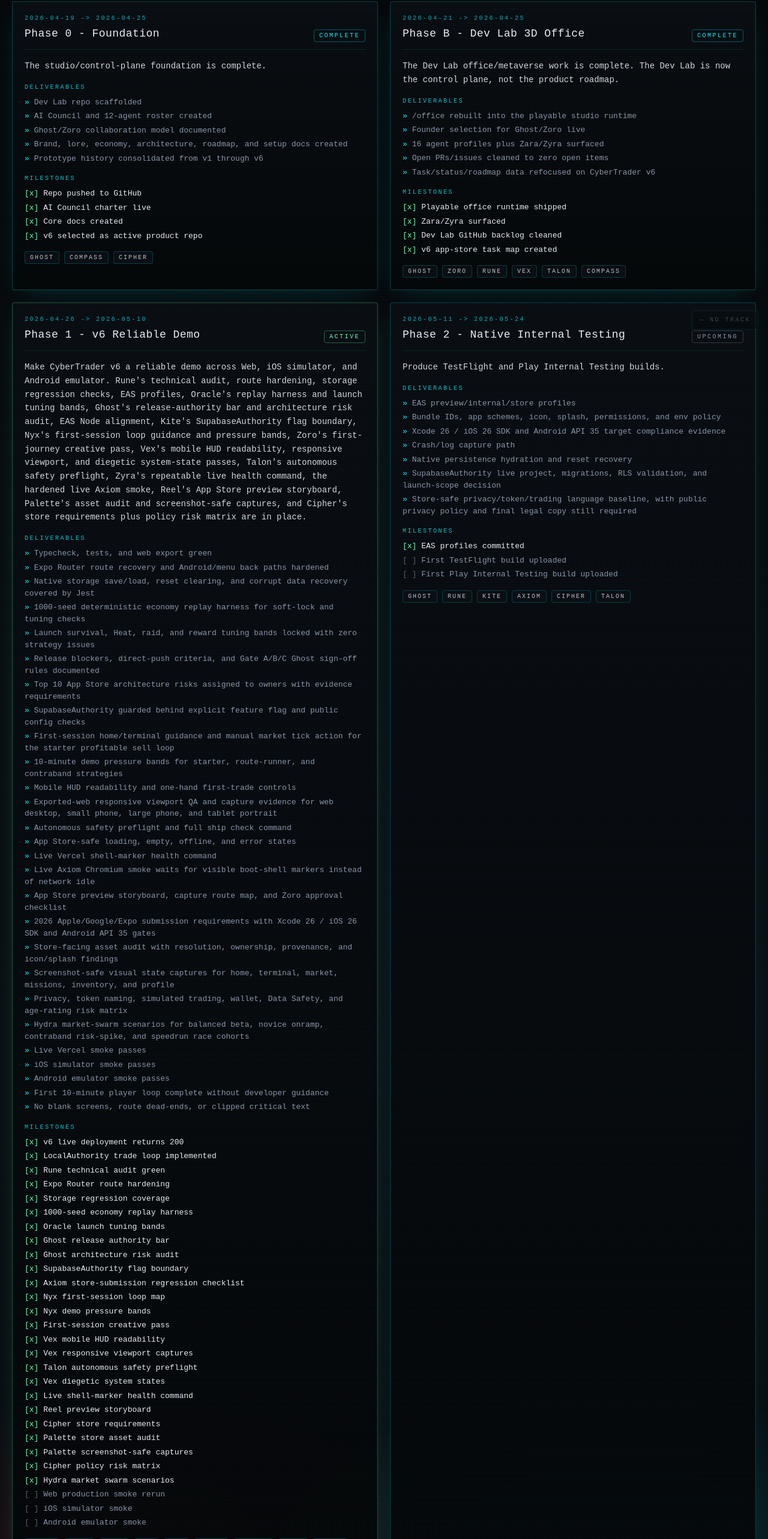
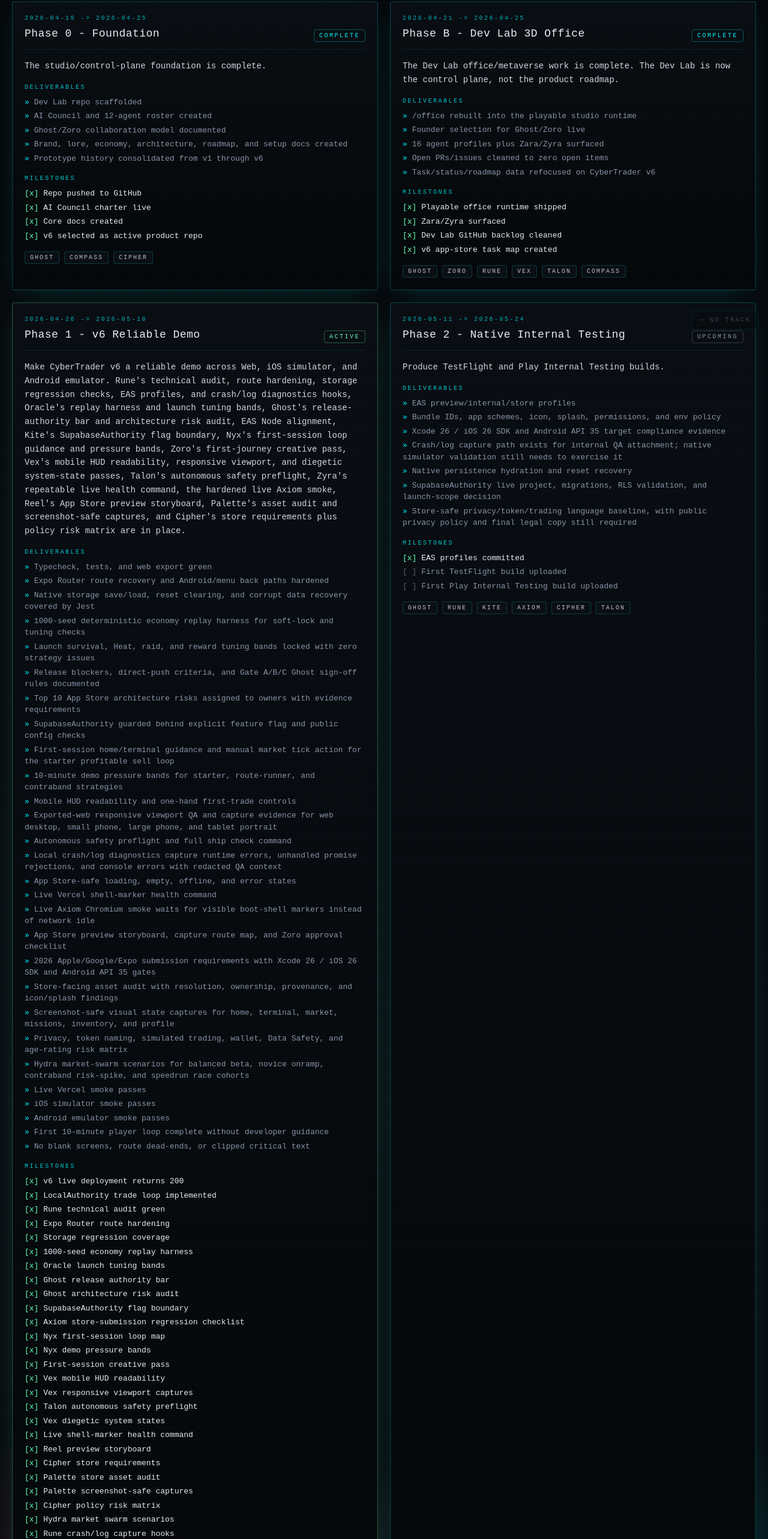
Before and after one commit to GHX5T-SOL/Dev-lab-of-CyberTrader-Age-of-Pantheon-, a Next.js app in the folder web/: page /office/roadmap in a window 1280 px wide. Shown: the part 234-2800 px from the top of the page at 60% size. Built offline with nearby package versions, Linux system fonts and the light colour scheme; no server answers.

Commit message:
rune-p1-005 rune: sync crash log capture status

```diff
--- a/web/src/data/roadmap.ts
+++ b/web/src/data/roadmap.ts
@@ -71,7 +71,7 @@
     dates: "2026-04-26 -> 2026-05-10",
     status: "active",
     summary:
-      "Make CyberTrader v6 a reliable demo across Web, iOS simulator, and Android emulator. Rune's technical audit, route hardening, storage regression checks, EAS profiles, Oracle's replay harness and launch tuning bands, Ghost's release-authority bar and architecture risk audit, EAS Node alignment, Kite's SupabaseAuthority flag boundary, Nyx's first-session loop guidance and pressure bands, Zoro's first-journey creative pass, Vex's mobile HUD readability, responsive viewport, and diegetic system-state passes, Talon's autonomous safety preflight, Zyra's repeatable live health command, the hardened live Axiom smoke, Reel's App Store preview storyboard, Palette's asset audit and screenshot-safe captures, and Cipher's store requirements plus policy risk matrix are in place.",
+      "Make CyberTrader v6 a reliable demo across Web, iOS simulator, and Android emulator. Rune's technical audit, route hardening, storage regression checks, EAS profiles, and crash/log diagnostics hooks, Oracle's replay harness and launch tuning bands, Ghost's release-authority bar and architecture risk audit, EAS Node alignment, Kite's SupabaseAuthority flag boundary, Nyx's first-session loop guidance and pressure bands, Zoro's first-journey creative pass, Vex's mobile HUD readability, responsive viewport, and diegetic system-state passes, Talon's autonomous safety preflight, Zyra's repeatable live health command, the hardened live Axiom smoke, Reel's App Store preview storyboard, Palette's asset audit and screenshot-safe captures, and Cipher's store requirements plus policy risk matrix are in place.",
     deliverables: [
       "Typecheck, tests, and web export green",
       "Expo Router route recovery and Android/menu back paths hardened",
@@ -86,6 +86,7 @@
       "Mobile HUD readability and one-hand first-trade controls",
       "Exported-web responsive viewport QA and capture evidence for web desktop, small phone, large phone, and tablet portrait",
       "Autonomous safety preflight and full ship check command",
+      "Local crash/log diagnostics capture runtime errors, unhandled promise rejections, and console errors with redacted QA context",
       "App Store-safe loading, empty, offline, and error states",
       "Live Vercel shell-marker health command",
       "Live Axiom Chromium smoke waits for visible boot-shell markers instead of network idle",
@@ -127,6 +128,7 @@
       { label: "Palette screenshot-safe captures", done: true },
       { label: "Cipher policy risk matrix", done: true },
       { label: "Hydra market swarm scenarios", done: true },
+      { label: "Rune crash/log capture hooks", done: true },
       { label: "Web production smoke rerun", done: false },
       { label: "iOS simulator smoke", done: false },
       { label: "Android emulator smoke", done: false },
@@ -143,7 +145,7 @@
       "EAS preview/internal/store profiles",
       "Bundle IDs, app schemes, icon, splash, permissions, and env policy",
       "Xcode 26 / iOS 26 SDK and Android API 35 target compliance evidence",
-      "Crash/log capture path",
+      "Crash/log capture path exists for internal QA attachment; native simulator validation still needs to exercise it",
       "Native persistence hydration and reset recovery",
       "SupabaseAuthority live project, migrations, RLS validation, and launch-scope decision",
       "Store-safe privacy/token/trading language baseline, with public privacy policy and final legal copy still required",
--- a/web/src/data/status.ts
+++ b/web/src/data/status.ts
@@ -40,12 +40,13 @@
     "Rune completed route hardening: protected deep links recover after hydration and menu/Android back actions have safe fallbacks",
     "Rune started persistence reliability coverage: native storage save/load, reset clearing, and corrupt JSON recovery are covered by Jest and documented in v6",
     "Rune completed EAS profiles for preview, iOS simulator, internal, store, and production build paths",
+    "Rune completed crash/log capture hooks with redacted local diagnostics and QA session context export; v6 ship:check passes with 123/123 Jest tests",
     "Oracle completed the 1000-seed economy replay harness with 1000 profitable sessions, 81 raid sessions, 0 soft locks, 0 impossible states, and median PnL 48.88",
     "Oracle completed launch tuning bands with 1000/1000 profitable sessions, median max Heat 60, 81 raid sessions, and zero low/medium/high-risk strategy issues",
     "Ghost release authority now documents release blockers, direct-to-main automation criteria, and Gate A/B/C sign-off rules",
     "Ghost completed the architecture risk audit with Expo dependency risks, storage/authority boundary review, EAS Node aligned to Expo SDK 52, and top 10 technical risks assigned to owners",
     "Kite completed the SupabaseAuthority flag boundary: LocalAuthority stays default, flagged Supabase config is tested, and RLS requirements are documented",
-    "Axiom completed the store-submission regression checklist; the current v6 local check path passes with 118/118 Jest tests",
+    "Axiom completed the store-submission regression checklist; the current v6 local check path passes with 123/123 Jest tests",
     "Nyx completed first-session loop tightening with live home/terminal cues, a manual market tick action, and starter VBLM profit tests",
     "Nyx completed 10-minute demo pressure tuning with starter, route-runner, and contraband strategy bands",
     "Zoro approved the first 10-minute Gate A journey and assigned polish follow-ups for Vex, Palette, Reel, and Axiom",
@@ -84,7 +85,7 @@
     {
       label: "Build checks",
       state: "green",
-      detail: "Rune audit, route hardening, storage regression checks, Oracle replay and launch tuning audits, Hydra swarm scenarios, Ghost architecture risk audit, Kite authority flag checks, Nyx first-session and pressure-band tests, Vex HUD/responsive/system-state validation, Talon safety preflight, EAS config validation, live Axiom smoke, Palette screenshot capture, Jest tests, and Expo web export pass locally",
+      detail: "Rune audit, route hardening, storage regression checks, crash/log diagnostics hooks, Oracle replay and launch tuning audits, Hydra swarm scenarios, Ghost architecture risk audit, Kite authority flag checks, Nyx first-session and pressure-band tests, Vex HUD/responsive/system-state validation, Talon safety preflight, EAS config validation, live Axiom smoke, Palette screenshot capture, Jest tests, and Expo web export pass locally",
     },
     {
       label: "Native QA",
--- a/web/src/data/tasks.ts
+++ b/web/src/data/tasks.ts
@@ -311,12 +311,14 @@
     id: "rune-p1-005",
     owner: "rune",
     title: "Add crash/log capture hooks suitable for TestFlight and Play Internal Testing",
-    status: "todo",
+    status: "done",
     priority: "P1",
     estimate: "1d",
     dependencies: ["axiom-p0-002"],
     acceptanceCriteria: ["Runtime exceptions are capturable", "Logs avoid secrets", "QA can attach session context"],
     tags: ["observability", "qa", "release"],
+    notes: "Completed 2026-04-28. v6 commit 9c0559e adds local runtime diagnostics for web/native exceptions, unhandled promise rejections, and console errors; reports redact credential-shaped values and expose QA session context without raw handles or player ids. npm run ship:check passed with 123/123 Jest tests in 28 suites and Expo web export.",
+    links: [{ label: "Crash/log capture note", href: `${v6}/blob/main/docs/release/rune-p1-005-crash-log-capture.md` }],
   }),
 
   task({
```
Also changed, not shown: 3 other files (tests, documents, lock files or other folders).
